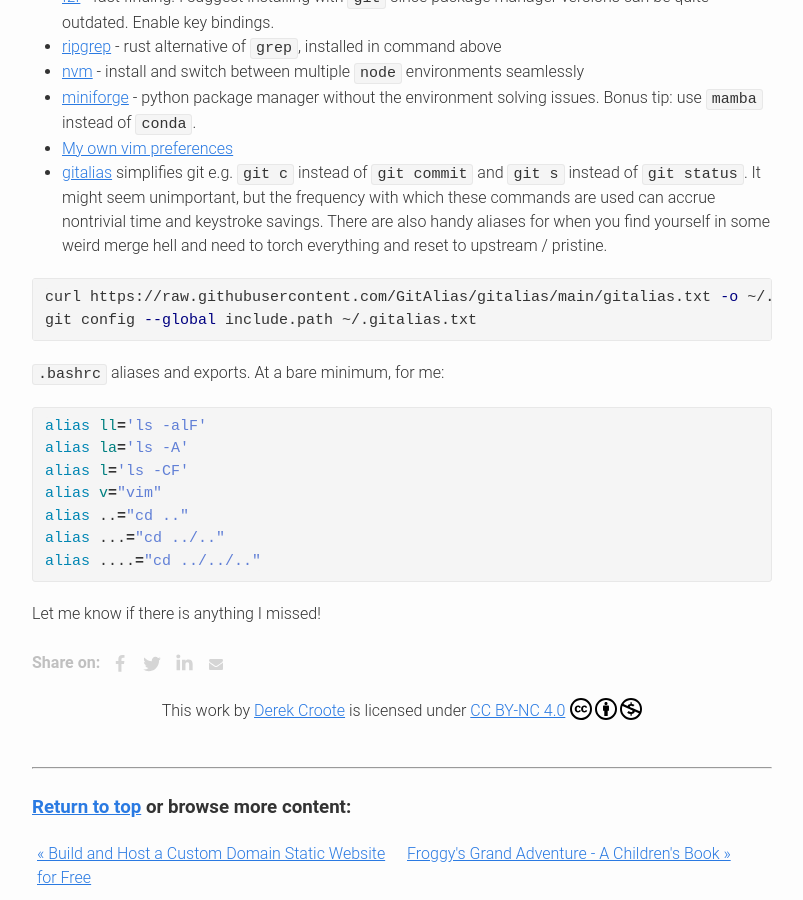
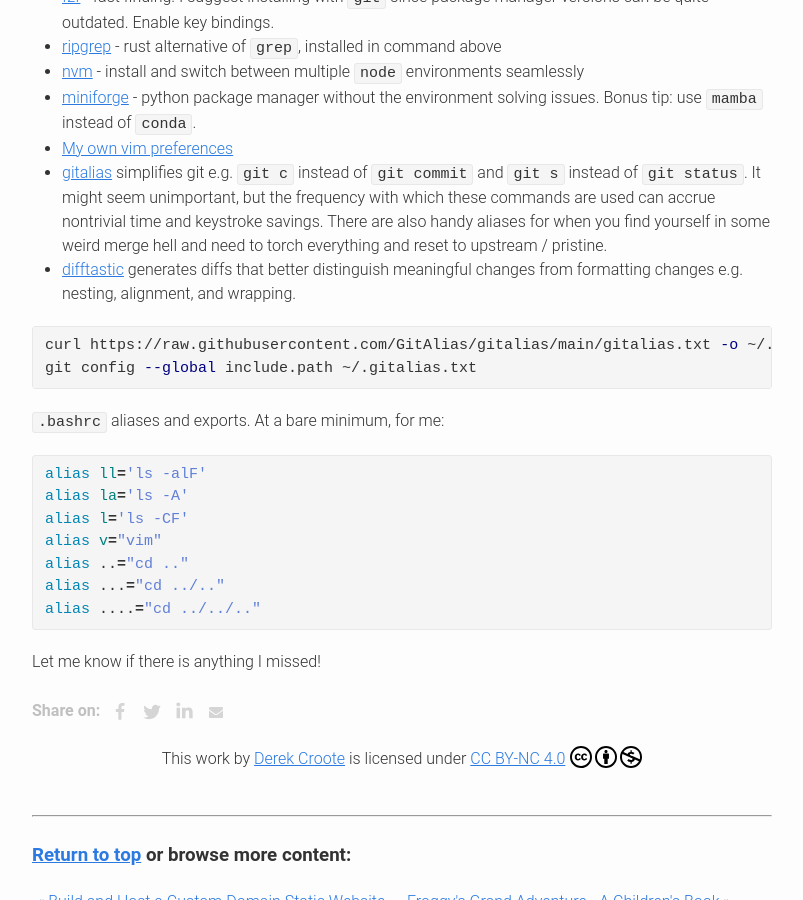
Before and after one commit to dcroote/dcroote.github.io, a Jekyll site: the page built from _posts/2023-11-21-configuring-a-new-laptop.md, in a window 1280 px wide and 900 px high, scrolled down 2268 px. Shown: the whole window, without its empty margins (238-1041 px from the left). Built offline with Jekyll 4.4.1, drawn with Linux system fonts in a browser that asks for light colours; some web fonts are replaced.

Commit message:
feat: add difftastic to configuring laptop post

```diff
--- a/_posts/2023-11-21-configuring-a-new-laptop.md
+++ b/_posts/2023-11-21-configuring-a-new-laptop.md
@@ -93,6 +93,7 @@ ssh-keygen -t ed25519 -C "<github_username>@users.noreply.github.com"
 - [miniforge](https://github.com/conda-forge/miniforge) - python package manager without the environment solving issues. Bonus tip: use `mamba` instead of `conda`.
 - [My own vim preferences](https://github.com/dcroote/vimrc)
 - [gitalias](https://github.com/GitAlias/gitalias) simplifies git e.g. `git c` instead of `git commit` and `git s` instead of `git status`. It might seem unimportant, but the frequency with which these commands are used can accrue nontrivial time and keystroke savings. There are also handy aliases for when you find yourself in some weird merge hell and need to torch everything and reset to upstream / pristine.
+- [difftastic](https://github.com/Wilfred/difftastic) generates diffs that better distinguish meaningful changes from formatting changes e.g. nesting, alignment, and wrapping.
 
 {% highlight  bash %}
 curl https://raw.githubusercontent.com/GitAlias/gitalias/main/gitalias.txt -o ~/.gitalias.txt
```
